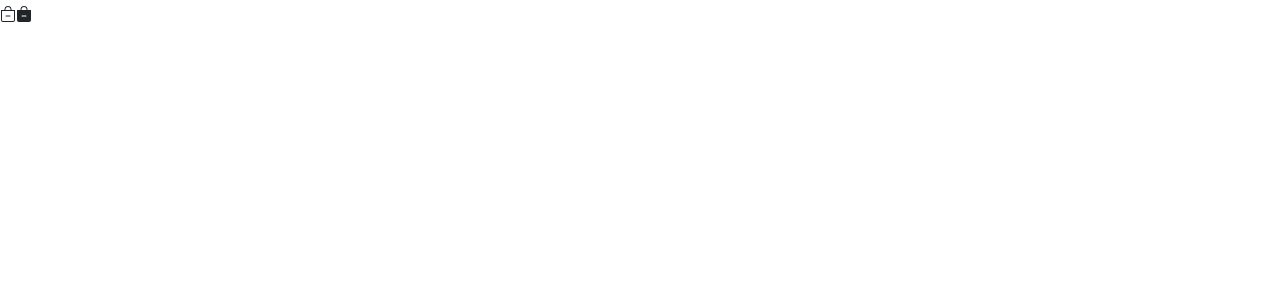
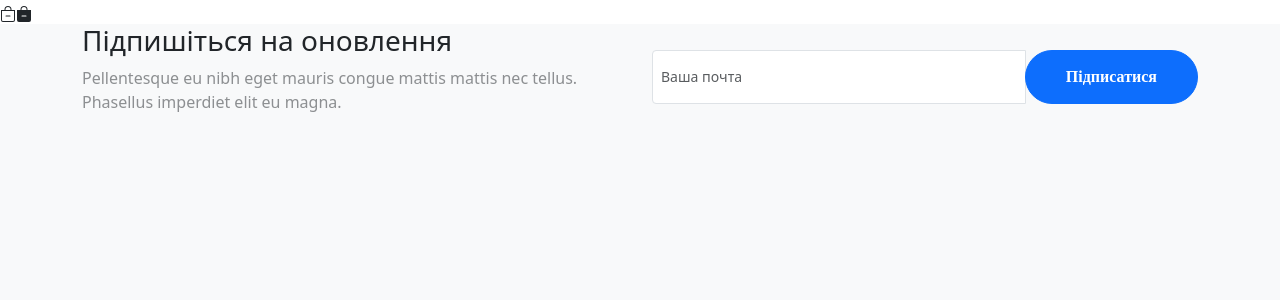
Before and after one commit to DdoseS1337/Christmas-Sale-Market-Website, a React (Create React App) app in the folder frontend/: page /contacts in a window 1280 px wide. Shown: the top 300 px of the page. Built offline with nearby package versions, Linux system fonts and the light colour scheme.

Commit message:
Intermediate commit for apply git pull

```diff
--- a/frontend/src/components/Footer.tsx
+++ b/frontend/src/components/Footer.tsx
@@ -1,7 +1,35 @@
-//Delete
+import Container from 'react-bootstrap/Container';
+import Row from 'react-bootstrap/Row';
+import Col from 'react-bootstrap/Col';
+import InputGroup from 'react-bootstrap/InputGroup';
+import Form from 'react-bootstrap/Form';
+import RoundedButton from './common/RoundedButton';
+
 function Footer(){
     return(
-        <div></div>
+        <footer>
+            <div className="bg-light">
+                <Container className='bg-light'>
+                    <Row
+                        className="d-flex align-items-center"
+                        xs={2}>
+                        <Col className=''>
+                            <h3>Підпишіться на оновлення</h3>
+                            <p className="text-body-tertiary">Pellentesque eu nibh eget mauris congue mattis mattis nec tellus. Phasellus imperdiet elit eu magna.</p>
+                        </Col>
+                        <Col>
+                            <InputGroup size="sm">
+                                <Form.Control
+                                    placeholder='Ваша почта'
+                                />
+                                <RoundedButton>Підписатися</RoundedButton>
+                            </InputGroup>
+                        </Col>
+                    </Row>
+                </Container>
+            </div>
+            <div className="bg-"></div>
+        </footer>
     );
 }
 
--- /dev/null
+++ b/frontend/src/components/common/RoundedButton.tsx
@@ -0,0 +1,17 @@
+import Button from 'react-bootstrap/Button'
+import '../../styles/components/rounded-button.css'
+
+interface IProps {
+  children: string
+}
+
+function RoundedButton(props: IProps) {
+  return (
+    <Button
+      className='rounded-pill rounded-button'
+      size="lg"
+    >{props.children}</Button>
+  )
+}
+
+export default RoundedButton;
--- /dev/null
+++ b/frontend/src/styles/components/rounded-button.css
@@ -0,0 +1,10 @@
+@import url('https://fonts.googleapis.com/css2?family=Poppins:wght@400;600&display=swap');
+
+.rounded-button {
+    padding: 16px 40px !important;
+    font-family: Poppins !important;
+    font-size: 16px !important;
+    font-style: normal !important;
+    font-weight: 600 !important;
+    line-height: 20px !important;
+}
```
